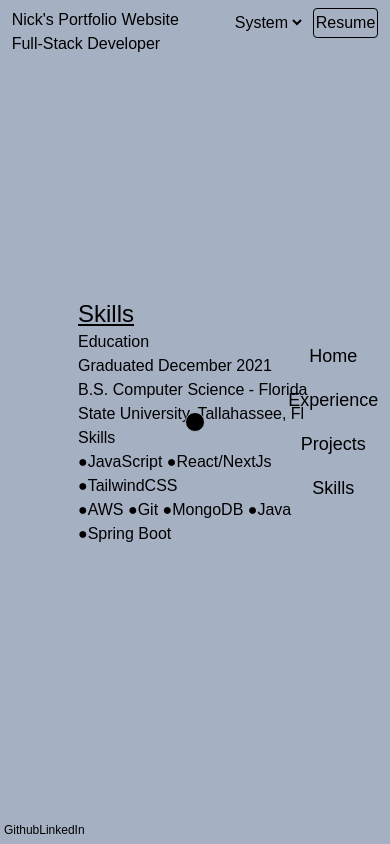
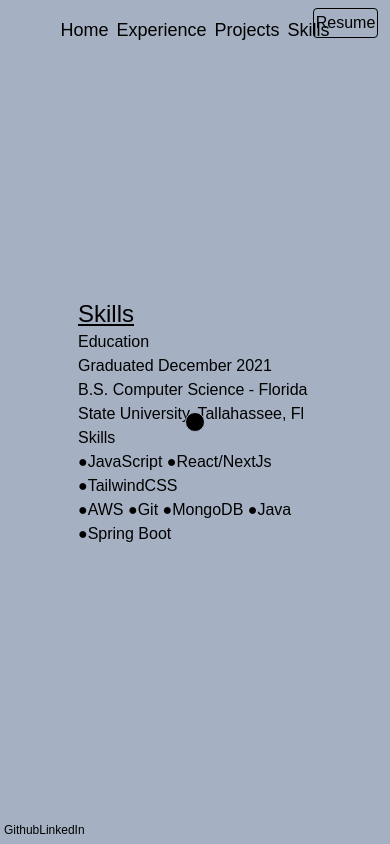
Before and after one commit to kwNick/Resume-Site, a Next.js app: page /skills in a window 390 px wide. Built offline with nearby package versions, Linux system fonts and the light colour scheme.

Commit message:
responsiveness for layout components

```diff
--- a/src/app/components/NameHeader.tsx
+++ b/src/app/components/NameHeader.tsx
@@ -1,6 +1,6 @@
 const NameHeader = () => {
     return (
-        <div className="fixed top-[1%] left-[3%] lg:text-lg xl:text-2xl z-10">
+        <div className="hidden sm:block fixed top-[1%] left-[3%] lg:text-lg xl:text-2xl z-10">
             <h1>
                 Nick&apos;s Portfolio Website
             </h1>
--- a/src/app/components/Navigation.tsx
+++ b/src/app/components/Navigation.tsx
@@ -3,9 +3,9 @@ import { navItems } from "../resources/navItems"
 
 const Navigation = () => {
     return (
-        <nav className="fixed top-[50%] right-[2%] translate-y-[-50%] z-10">
+        <nav className="fixed top-[1%] left-[50%] translate-x-[-50%] sm:top-[50%] sm:right-[2%] sm:translate-y-[-50%] sm:translate-x-[35%] z-10">
             {/* <h1>Navigation</h1> */}
-            <ul className="group text-lg lg:text-2xl flex flex-col text-center">
+            <ul className="group text-lg lg:text-2xl flex sm:flex-col text-center">
                 {navItems.map((link, idx) => {
                     return (
                         <li key={idx} className="peer py-2 px-1 duration-500"><Link href={link.href}>{link.value}</Link></li>
--- a/src/app/components/ThemeChanger.tsx
+++ b/src/app/components/ThemeChanger.tsx
@@ -15,7 +15,7 @@ const ThemeChanger = () => {
         return null
     }
     return (
-        <div className="w-fit h-fit bg-transparent rounded">
+        <div className="hidden sm:block w-fit h-fit bg-transparent rounded">
             <select value={theme} onChange={e => setTheme(e.target.value)} className="bg-transparent rounded">
                 <option value="system">System</option>
                 <option value="light">Light</option>
```
